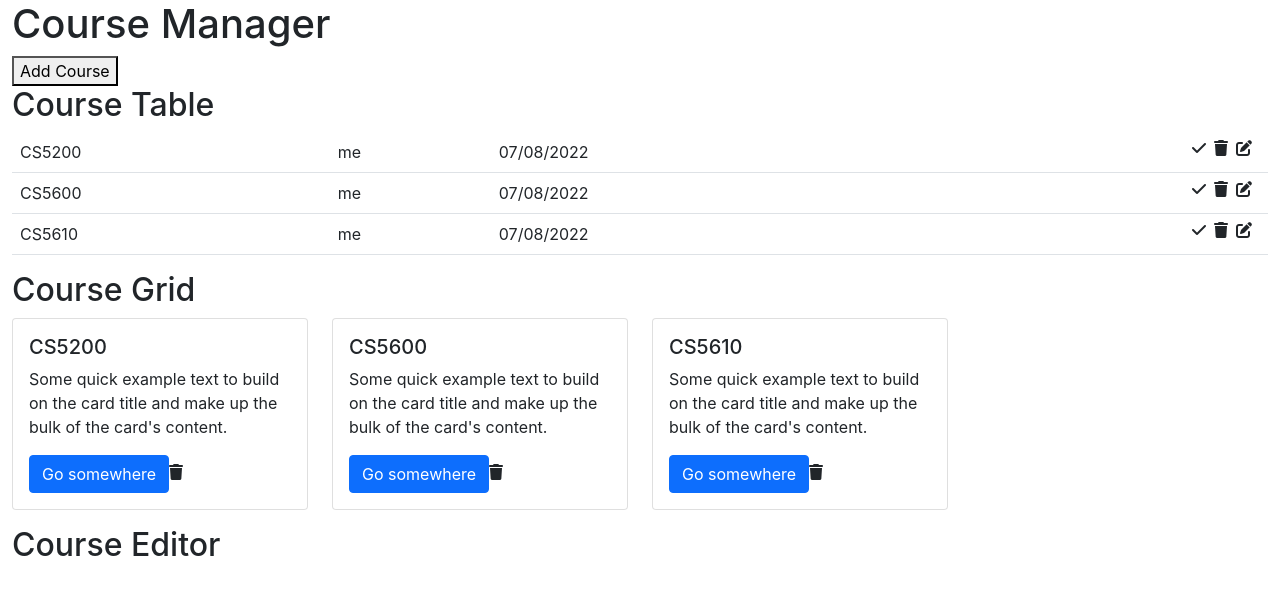
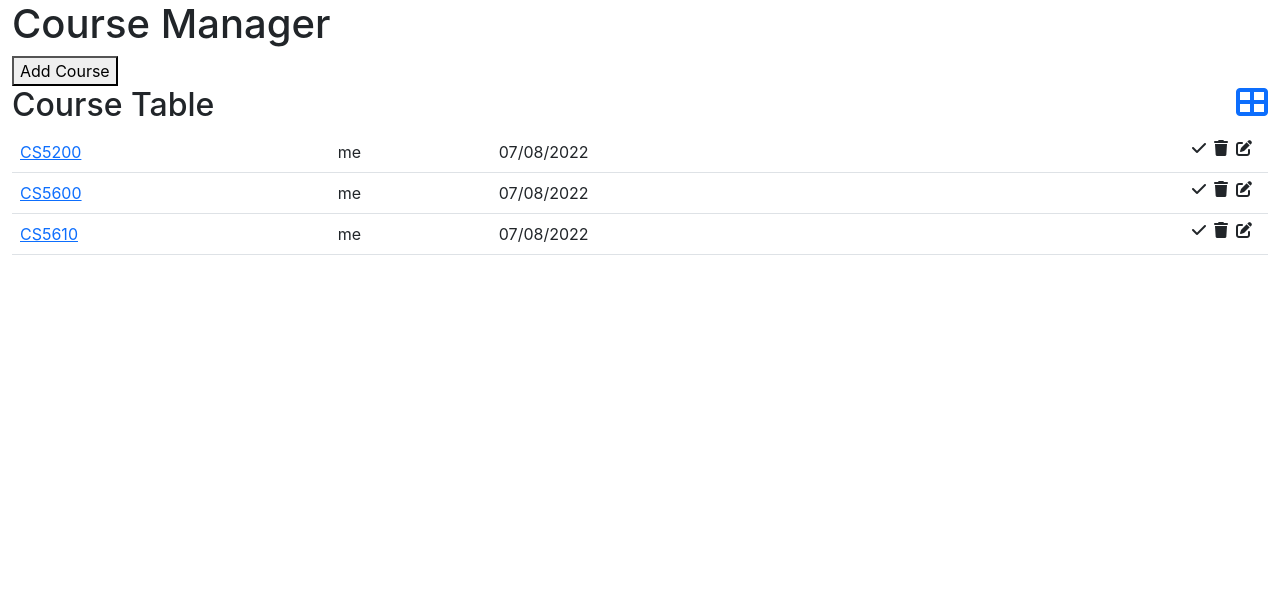
Before and after one commit to leizhang88/wbdv-sp21-client-react, a React (Create React App) app: page /courses/table in a window 1280 px wide. Shown: the top 594 px of the page. Built offline with nearby package versions, Linux system fonts and the light colour scheme.

Commit message:
Implement router

```diff
--- a/src/App.js
+++ b/src/App.js
@@ -1,12 +1,15 @@
 import logo from './logo.svg';
 import './App.css';
 import CourseManager from "./components/course-manager";
+import {BrowserRouter} from "react-router-dom";
 
 function App() {
   return (
-    <div className="container-fluid">
-      <CourseManager/>
-    </div>
+    <BrowserRouter>
+      <div className="container-fluid">
+        <CourseManager/>
+      </div>
+    </BrowserRouter>
   );
 }
 
--- a/src/components/course-card.js
+++ b/src/components/course-card.js
@@ -1,4 +1,5 @@
 import React from "react";
+import {Link} from "react-router-dom";
 
 const CourseCard = ({course, deleteCourse}) => (
     <div className="col-3 mb-3">
@@ -7,7 +8,9 @@ const CourseCard = ({course, deleteCourse}) => (
                 <h5 className="card-title">{course.title}</h5>
                 <p className="card-text">Some quick example text to build on the card title and make up the bulk of
                     the card's content.</p>
-                <a href="#" className="btn btn-primary">Go somewhere</a>
+                <Link to="/courses/editor" className="btn btn-primary">
+                  Edit
+                </Link>
                 <i onClick={() => deleteCourse(course)} className="fas fa-trash"></i>
             </div>
         </div>
--- a/src/components/course-editor.js
+++ b/src/components/course-editor.js
@@ -1,8 +1,16 @@
 import React from "react";
+import { useNavigate } from "react-router-dom";
 
-const CourseEditor = () =>
+const CourseEditor = ({props}) => {
+  const navigate = useNavigate();
+  return (
     <div>
-        <h2>Course Editor</h2>
+      <h2>
+        Course Editor
+        <i onClick={() => navigate(-1)} className="fas fa-times float-end"></i>
+      </h2>
     </div>
+  );
+};
 
 export default CourseEditor;
--- a/src/components/course-grid.js
+++ b/src/components/course-grid.js
@@ -1,11 +1,15 @@
 import React from "react";
 import CourseCard from "./course-card";
+import {Link} from "react-router-dom";
 
 const CourseGrid = ({courses, deleteCourse}) =>
   <div>
+    <Link to="/courses/table">
+      <i className="fas fa-2x fa-list float-end"></i>
+    </Link>
     <h2>Course Grid</h2>
     <div className="row">
-            {courses.map((course,idx) =>
+      {courses.map((course, idx) =>
         <CourseCard
           key={idx}
           course={course}
--- a/src/components/course-manager.js
+++ b/src/components/course-manager.js
@@ -2,15 +2,47 @@ import React from "react";
 import CourseTable from "./course-table";
 import CourseGrid from "./course-grid";
 import CourseEditor from "./course-editor";
+import {Route, Routes} from "react-router-dom";
 
 class CourseManager extends React.Component {
 
 	state = {
-        courses : [
+		courses: [
 			{title: 'CS5200', owner: 'me', lastModified: '07/08/2022'},
 			{title: 'CS5600', owner: 'me', lastModified: '07/08/2022'},
 			{title: 'CS5610', owner: 'me', lastModified: '07/08/2022'}
 		]
+	}
+
+	render() {
+		return (
+			<div>
+				<h1>Course Manager</h1>
+				<button onClick={this.addCourse}>Add Course</button>
+				<Routes>
+				<Route path="/courses/table" element={
+					<CourseTable
+						courses={this.state.courses}
+						deleteCourse={this.deleteCourse}
+					/>
+				}
+				/>
+				<Route path="/courses/grid" element={
+					<CourseGrid
+						courses={this.state.courses}
+						deleteCourse={this.deleteCourse}
+					/>
+				}
+				/>
+				{/*<Route path="/courses/editor" element={*/}
+				{/*	<CourseEditor/>*/}
+				{/*}*/}
+				{/*/>*/}
+				<Route path="/courses/editor"
+							 element={<CourseEditor/>}
+				/>
+				</Routes>
+			</div>);
 	}
 
 	addCourse = () => {
@@ -30,19 +62,6 @@ class CourseManager extends React.Component {
 		});
 	}
 
-    render() {
-        return (
-            <div>
-                <h1>Course Manager</h1>
-                <button onClick={this.addCourse}>Add Course</button>
-                <CourseTable courses={this.state.courses} deleteCourse={this.deleteCourse}/>
-                <CourseGrid courses={this.state.courses} deleteCourse={this.deleteCourse}/>
-                <CourseEditor/>
-            </div>);
-    }
-
-
-
 }
 
 export default CourseManager;
--- a/src/components/course-row.js
+++ b/src/components/course-row.js
@@ -1,8 +1,13 @@
 import React from "react";
+import {Link} from "react-router-dom";
 
-const CourseRow = ({title, owner, lastModified, course, deleteCourse}) =>
+const CourseRow = ({title, owner, lastModified, course, deleteCourse}) => (
   <tr>
-        <td>{title}</td>
+    <td>
+      <Link to="/courses/editor">
+        {title}
+      </Link>
+    </td>
     <td>{owner}</td>
     <td>{lastModified}</td>
     <td>
@@ -12,6 +17,6 @@ const CourseRow = ({title, owner, lastModified, course, deleteCourse}) =>
           <i className="fas fa-edit me-sm-2 me-xs-1"></i>
       </span>
     </td>
-    </tr>
+  </tr>);
 
 export default CourseRow;
--- a/src/components/course-table.js
+++ b/src/components/course-table.js
@@ -1,5 +1,6 @@
 import React from "react";
 import CourseRow from "./course-row";
+import {Link} from "react-router-dom";
 
 class CourseTable extends React.Component {
 
@@ -10,6 +11,9 @@ class CourseTable extends React.Component {
   render() {
     return (
       <div>
+        <Link to="/courses/grid">
+          <i className="fas fa-2x fa-solid fa-th-large float-end"></i>
+        </Link>
         <h2>Course Table</h2>
         <table className="table">
           <tbody>
```
Lines whose indentation alone changed are shown as unchanged.
